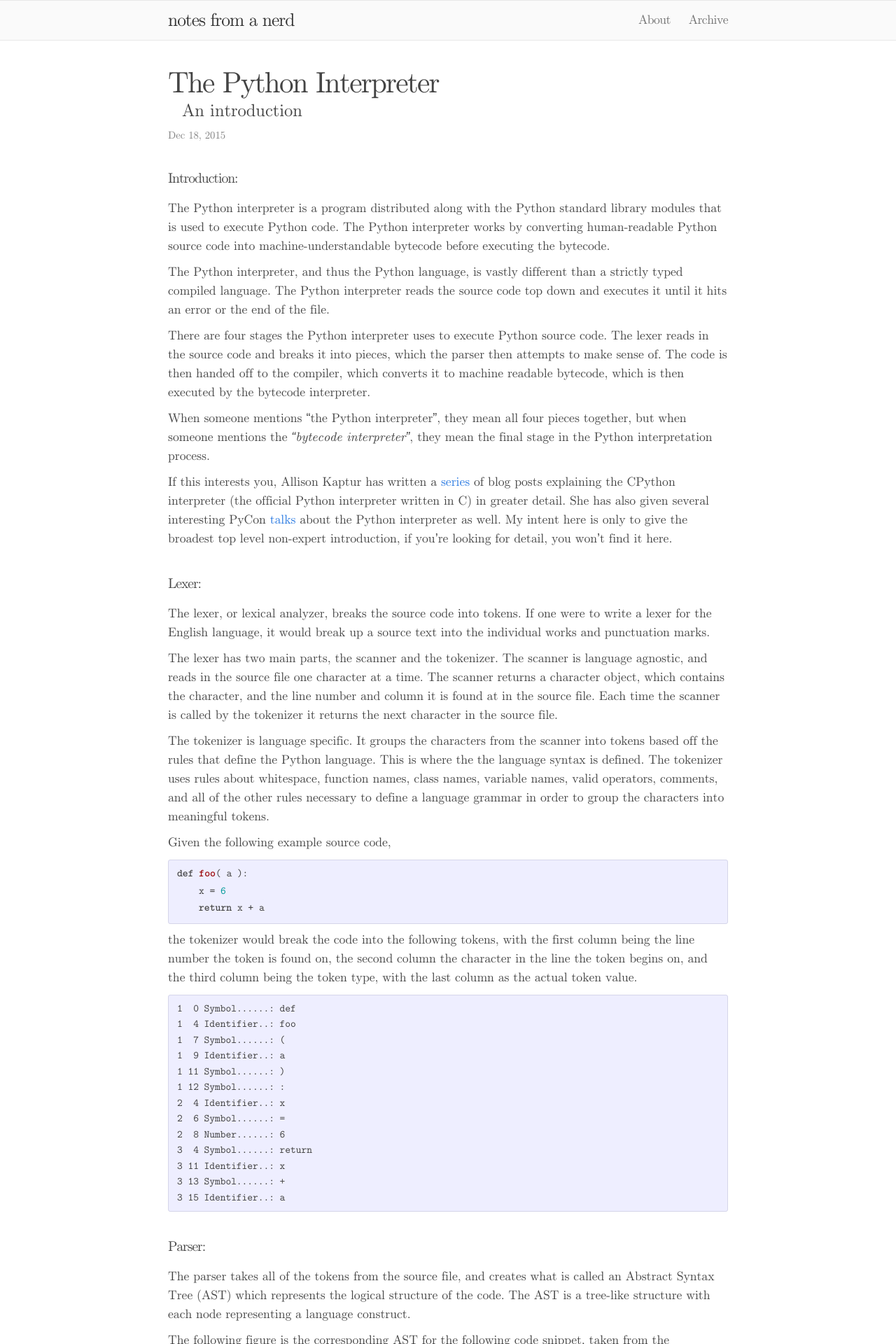
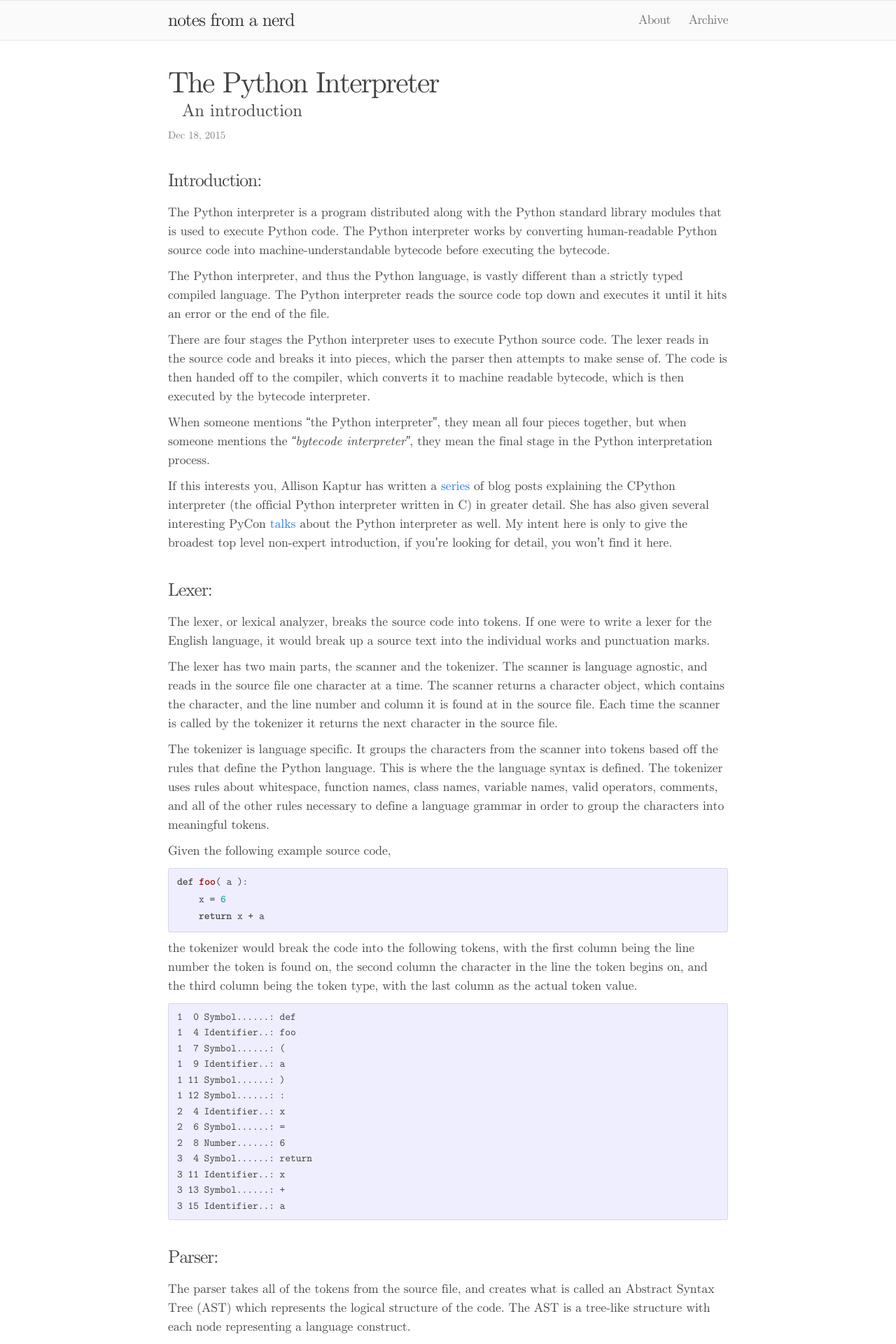
Before and after one commit to Notgnoshi/notgnoshi.github.io, a Jekyll site: the page built from _posts/2015-12-18-the-python-interpreter.md, in a window 1280 px wide. Shown: the top 1920 px of the page at 70% size. Built offline with Jekyll 4.4.1, drawn with Linux system fonts in a browser that asks for light colours.

Commit message:
fixed some formatting

````diff
--- a/_posts/2015-12-18-the-python-interpreter.md
+++ b/_posts/2015-12-18-the-python-interpreter.md
@@ -4,7 +4,10 @@ title: The Python Interpreter
 subtitle: An introduction
 ---
 
-#### Introduction:
+<!-- Custom styles for the images -->
+<link rel="stylesheet" href="{{ "/assets/styles/images.css" | prepend: site.baseurl }}">
+
+### Introduction:
 
 The Python interpreter is a program distributed along with the Python standard library modules that is used to execute Python code. The Python interpreter works by converting human-readable Python source code into machine-understandable bytecode before executing the bytecode.
 
@@ -16,7 +19,7 @@ When someone mentions "the Python interpreter", they mean all four pieces togeth
 
 If this interests you, Allison Kaptur has written a [series](http://akaptur.com/blog/2013/11/15/introduction-to-the-python-interpreter/) of blog posts explaining the CPython interpreter (the official Python interpreter written in C) in greater detail. She has also given several interesting PyCon [talks](https://www.youtube.com/watch?v=HVUTjQzESeo) about the Python interpreter as well. My intent here is only to give the broadest top level non-expert introduction, if you're looking for detail, you won't find it here.
 
-#### Lexer:
+### Lexer:
 
 The lexer, or lexical analyzer, breaks the source code into tokens. If one were to write a lexer for the English language, it would break up a source text into the individual works and punctuation marks.
 
@@ -50,7 +53,7 @@ the tokenizer would break the code into the following tokens, with the first col
 3 15 Identifier..: a
 ```
 
-#### Parser:
+### Parser:
 
 The parser takes all of the tokens from the source file, and creates what is called an Abstract Syntax Tree (AST) which represents the logical structure of the code. The AST is a tree-like structure with each node representing a language construct.
 
@@ -65,17 +68,18 @@ while b != 0:
 return a
 {% endhighlight %}
 
-![AST](https://upload.wikimedia.org/wikipedia/commons/thumb/c/c7/Abstract_syntax_tree_for_Euclidean_algorithm.svg/400px-Abstract_syntax_tree_for_Euclidean_algorithm.svg.png)
+<img class="centered" src="https://upload.wikimedia.org/wikipedia/commons/thumb/c/c7/Abstract_syntax_tree_for_Euclidean_algorithm.svg/400px-Abstract_syntax_tree_for_Euclidean_algorithm.svg" alt="Abstract Syntac Tree">
+<!-- ![AST](https://upload.wikimedia.org/wikipedia/commons/thumb/c/c7/Abstract_syntax_tree_for_Euclidean_algorithm.svg/400px-Abstract_syntax_tree_for_Euclidean_algorithm.svg) -->
 
 
-#### Compiler:
+### Compiler:
 
 The compiler takes the AST and converts it into a code object. The code object is a feature unique to Python. The code object contains the bytecode, among other constructs such as a list of all variable names, all function names, any constants, variable values, etc.
 
 The bytecode is just a series of bytes, with different codes corresponding to different commands. Here is the code object for the `foo` example given above.
 
 {% highlight python %}
->>> dir( foo.func_code )
+>>> dir(foo.func_code)
 ['__class__', '__cmp__', '__delattr__', '__doc__', '__eq__',
 '__format__', '__ge__', '__getattribute__', '__gt__', '__hash__',
 '__init__', '__le__', '__lt__', '__ne__', '__new__', '__reduce__',
@@ -99,7 +103,7 @@ There is a lot of things in there that are beyond the scope of this description.
 
 The `co_varnames` field is an object that holds the variable names used in the function. The `co_consts` field is an object that holds all of the constants available inside the function scope. The last field, `co_code` is the actual bytecode.
 
-#### Interpreter:
+### Interpreter:
 
 The bytecode is simply a list of numbers. If we `ord` each byte, we can see what numbers the bytecode actually contains.
 
@@ -124,6 +128,6 @@ To understand the Python bytecode, one would simply look through the Python inte
 
 The left column is the line number in the source code, and the second column is the position in the line. The middle column is where the interesting things are; it is a list of the internal commands that the bytecode instructs the interpreter to execute. The fourth column is the arguments of the commands, and the fifth column are the names of the arguments that `dis` has looked up for us.
 
-#### Conclusion:
+### Conclusion:
 
 The Python interpreter goes through four stages in order to execute Python source code. It tokenizes source code with the lexer, and then attempts to make sense of the tokens by arranging them into an Abstract Syntax Tree. The compiler then takes the AST and turns it into a code object that the interpreter then executes.
````
